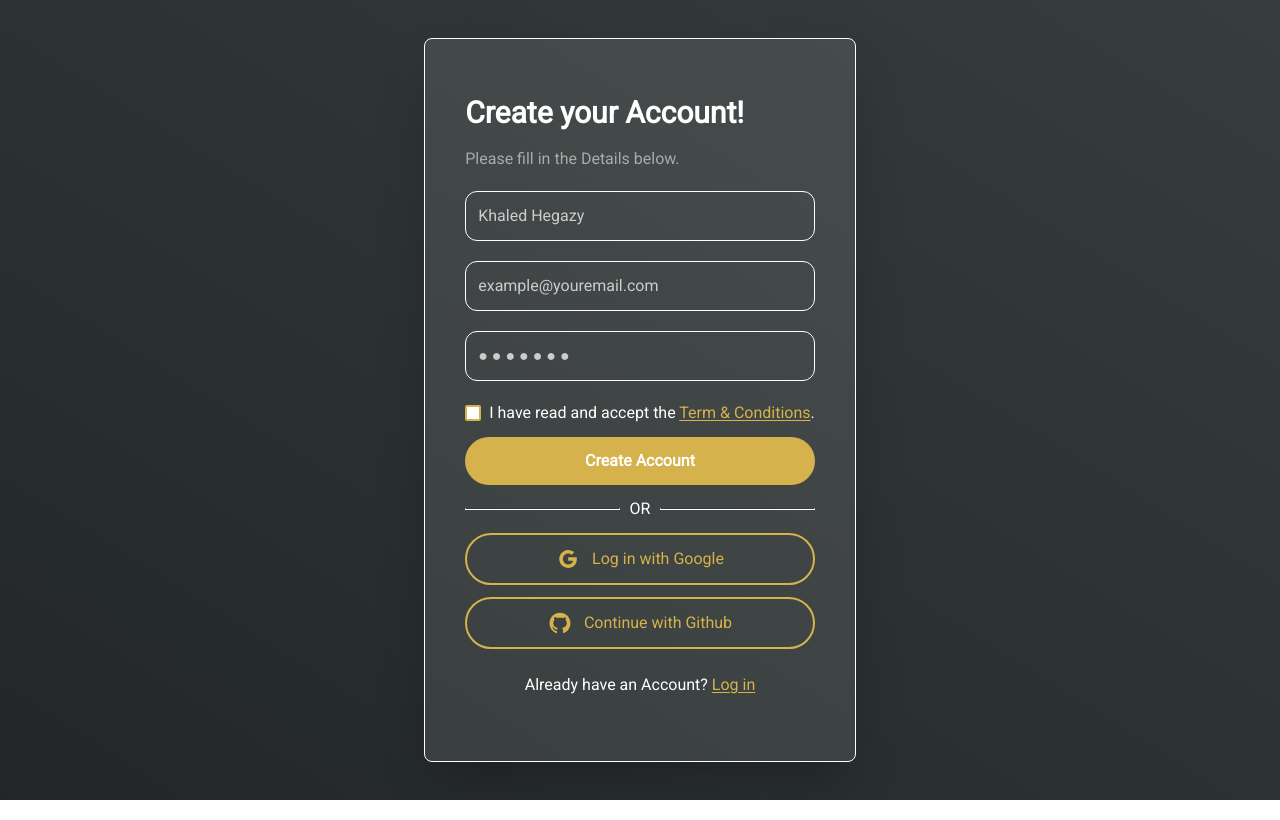
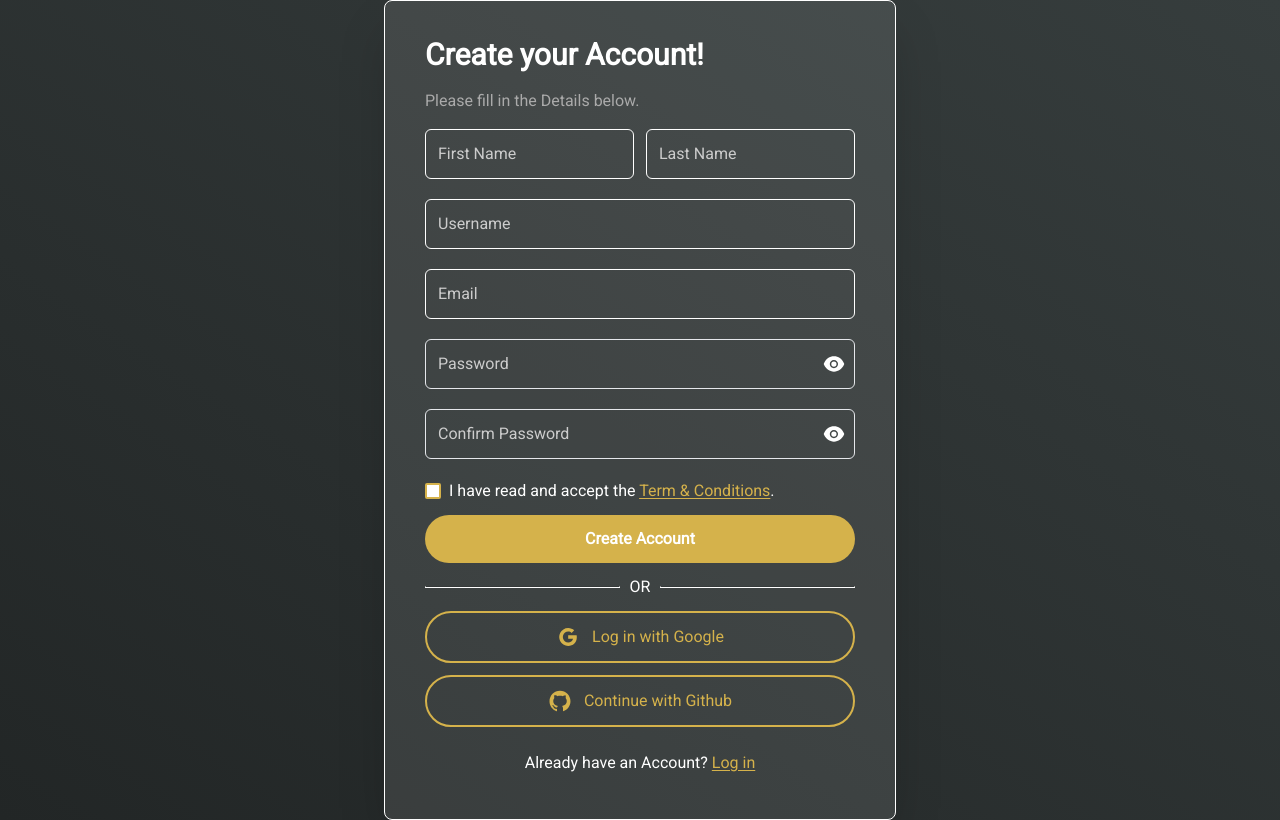
Before and after one commit to catalyst-ci-cd/catalyst-frontend, a React (Vite) app: page /signup in a window 1280 px wide. Built offline with nearby package versions, Linux system fonts and the light colour scheme; no server answers.

Commit message:
Add API Integration with backend endpoints

```diff
--- a/src/App.tsx
+++ b/src/App.tsx
@@ -4,8 +4,6 @@ import Signup from "./pages/Signup";
 import NotFound from "./pages/NotFound";
 
 function App() {
-
-
   return (
     <>
       <Routes>
--- a/src/components/forms/TextField.tsx
+++ b/src/components/forms/TextField.tsx
@@ -1,15 +1,59 @@
-import React, { FC } from "react";
+import { IconButton, Tooltip } from "@mui/material";
+import React, { FC, useState } from "react";
+import { AiFillEye, AiFillEyeInvisible } from "react-icons/ai";
 
 interface TextFieldProps {
   type: React.HTMLInputTypeAttribute;
   placeholder?: string;
+  name?: string;
+  required?: boolean;
+  value: string;
+  setValue: (value: string) => void;
 }
-const TextField: FC<TextFieldProps> = ({ type, placeholder }) => {
-  return (
+const TextField: FC<TextFieldProps> = ({
+  type,
+  placeholder,
+  name,
+  value,
+  setValue,
+  required = false,
+}) => {
+  const [showPassword, setShowPassword] = useState(false);
+  return type === "password" ? (
+    <div className="flex w-full bg-transparent my-5 border border-solid rounded-md text-white [&:focus-within]:border-accent">
+      <input
+        type={showPassword ? "text" : "password"}
+        name={name}
+        className="p-3 placeholder:text-[#ccc] outline-none border-none bg-transparent w-full"
+        placeholder={placeholder}
+        value={value}
+        onChange={(event) => {
+          setValue(event.target.value);
+        }}
+        required={required}
+      />
+
+      <Tooltip title={showPassword ? "Hide Password" : "Show Password"}>
+        <IconButton onClick={() => setShowPassword((prevShow) => !prevShow)}>
+          {showPassword ? (
+            <AiFillEyeInvisible className="text-white" />
+          ) : (
+            <AiFillEye className="text-white" />
+          )}
+        </IconButton>
+      </Tooltip>
+    </div>
+  ) : (
     <input
       type={type}
+      name={name}
       placeholder={placeholder}
-      className="block w-full bg-transparent my-5 p-3 border border-solid border-white rounded-xl text-white placeholder:text-[#ccc] outline-none focus:border-accent"
+      className="block w-full bg-transparent my-5 p-3 border border-solid border-white rounded-md text-white placeholder:text-[#ccc] outline-none focus:border-accent"
+      value={value}
+      onChange={(event) => {
+        setValue(event.target.value);
+      }}
+      required={required}
     />
   );
 };
--- a/src/pages/Login/index.tsx
+++ b/src/pages/Login/index.tsx
@@ -1,20 +1,61 @@
-import { Link } from "react-router-dom";
+import { Link, useNavigate } from "react-router-dom";
 import { Divider } from "@mui/material";
 import CheckBoxField from "@/components/forms/CheckBoxField";
 import TextField from "@/components/forms/TextField";
 import GoogleLogin from "@/components/forms/GoogleLogin";
 import GithubLogin from "@/components/forms/GithubLogin";
+import React, { useCallback, useState } from "react";
+import { LoginHandler } from "@/services/AccountApi";
 
+export interface ILoginFormInput {
+  email: string;
+  password: string;
+}
 const Login = () => {
+  const [formInput, setFormInput] = useState<ILoginFormInput>({
+    email: "",
+    password: "",
+  });
+  const navigate = useNavigate();
+  const handleChange = (value: string, name: keyof ILoginFormInput) => {
+    setFormInput((prevData) => ({ ...prevData, [name]: value }));
+  };
+  const handleSubmit: React.FormEventHandler<HTMLFormElement> = useCallback(
+    async (event) => {
+      event.preventDefault();
+      const response = await LoginHandler(formInput);
+
+      if (response.status === "success") {
+        console.log(response.data);
+        navigate("/");
+      } else {
+        console.log(response.error);
+      }
+    },
+    [formInput]
+  );
   return (
     <div className="grid place-content-center min-h-screen bg-gradient-to-tr from-primary to-secondary font-roboto text-white">
-      <form className="p-10 border border-solid border-white rounded-lg bg-[#ffffff18] shadow-2xl">
+      <form
+        className="p-10 py-5 border border-solid border-white rounded-lg bg-[#ffffff18] shadow-2xl"
+        onSubmit={handleSubmit}
+      >
         <h2 className="text-3xl font-semibold my-4">Welcome back!</h2>
         <p className="text-[#aaa] my-4">
           Please fill in your Email and Password to Log in.
         </p>
-        <TextField type="text" placeholder="example@youremail.com" />
-        <TextField type="password" placeholder="● ● ● ● ● ● ●" />
+        <TextField
+          type="text"
+          placeholder="Email"
+          value={formInput.email}
+          setValue={(value: string) => handleChange(value, "email")}
+        />
+        <TextField
+          type="password"
+          placeholder="Password"
+          value={formInput.password}
+          setValue={(value: string) => handleChange(value, "password")}
+        />
         <div className="flex justify-between">
           <CheckBoxField label={<p>Remember Me</p>} />
           <Link to="#" className="underline text-accent">
--- a/src/pages/Signup/index.tsx
+++ b/src/pages/Signup/index.tsx
@@ -1,18 +1,105 @@
-import { Link } from "react-router-dom";
+import { Link, useNavigate } from "react-router-dom";
 import { Divider } from "@mui/material";
 import CheckBoxField from "@/components/forms/CheckBoxField";
 import TextField from "@/components/forms/TextField";
 import StyledGoogleLogin from "@/components/forms/GoogleLogin";
 import StyledGithubLogin from "@/components/forms/GithubLogin";
+import { useCallback, useState } from "react";
+import { SignUpHandler } from "@/services/AccountApi";
+
+export interface ISignUpFormInput {
+  firstName: string;
+  lastName: string;
+  username: string;
+  email: string;
+  password: string;
+  confirmPassword: string;
+}
+
 const Signup = () => {
+  const [formInput, setFormInput] = useState<ISignUpFormInput>({
+    firstName: "",
+    lastName: "",
+    username: "",
+    email: "",
+    password: "",
+    confirmPassword: "",
+  });
+  const navigate = useNavigate();
+  const handleChange = (value: string, name: keyof ISignUpFormInput) => {
+    setFormInput((prevData) => ({ ...prevData, [name]: value }));
+  };
+  const handleSubmit: React.FormEventHandler<HTMLFormElement> = useCallback(
+    async (event) => {
+      event.preventDefault();
+      const response = await SignUpHandler(formInput);
+      if (response.status === "success") {
+        navigate("/login");
+      } else {
+        console.log(response.error);
+      }
+    },
+    [formInput]
+  );
+
   return (
     <div className="grid place-content-center min-h-screen bg-gradient-to-tr from-primary to-secondary font-roboto text-white">
-      <form className="p-10 border border-solid border-white rounded-lg bg-[#ffffff18] shadow-2xl">
+      <form
+        className="p-10 py-5 border border-solid border-white rounded-lg bg-[#ffffff18] shadow-2xl"
+        onSubmit={handleSubmit}
+      >
         <h2 className="text-3xl font-semibold my-4">Create your Account!</h2>
         <p className="text-[#aaa] my-4">Please fill in the Details below.</p>
-        <TextField type="text" placeholder="Khaled Hegazy" />
-        <TextField type="text" placeholder="example@youremail.com" />
-        <TextField type="password" placeholder="● ● ● ● ● ● ●" />
+        <div className="flex gap-3 -my-5">
+          <TextField
+            type="text"
+            name="firstName"
+            placeholder="First Name"
+            value={formInput.firstName}
+            setValue={(value) => handleChange(value, "firstName")}
+            required={true}
+          />
+          <TextField
+            type="text"
+            name="lastName"
+            placeholder="Last Name"
+            value={formInput.lastName}
+            setValue={(value) => handleChange(value, "lastName")}
+            required={true}
+          />
+        </div>
+        <TextField
+          type="text"
+          name="username"
+          placeholder="Username"
+          value={formInput.username}
+          setValue={(value) => handleChange(value, "username")}
+          required={true}
+        />
+        <TextField
+          type="email"
+          name="email"
+          placeholder="Email"
+          value={formInput.email}
+          setValue={(value) => handleChange(value, "email")}
+          required={true}
+        />
+        <TextField
+          type="password"
+          name="password"
+          placeholder="Password"
+          value={formInput.password}
+          setValue={(value) => handleChange(value, "password")}
+          required={true}
+        />
+        <TextField
+          type="password"
+          name="confirmPassword"
+          placeholder="Confirm Password"
+          value={formInput.confirmPassword}
+          setValue={(value) => handleChange(value, "confirmPassword")}
+          required={true}
+        />
         <CheckBoxField
           label={
             <p>
--- /dev/null
+++ b/src/services/AccountApi.ts
@@ -0,0 +1,83 @@
+import { ISignUpFormInput } from "@/pages/Signup";
+import axiosInstance from "./axiosInstance";
+import { AxiosError } from "axios";
+import { ILoginFormInput } from "@/pages/Login";
+
+type Response<T> =
+  | {
+      status: "success";
+      data: T;
+    }
+  | {
+      status: "error";
+      error: unknown;
+    };
+
+interface ISignUpRequestBody {
+  name: string;
+  username: string;
+  email: string;
+  password: string;
+}
+interface ISignUpResponseBody {
+  message: string;
+  data: {
+    id: string;
+    email: string;
+    name: string;
+    username: string;
+  };
+}
+
+export const SignUpHandler = async (
+  data: ISignUpFormInput
+): Promise<Response<ISignUpResponseBody>> => {
+  try {
+    const requestBody: ISignUpRequestBody = {
+      name: `${data.firstName} ${data.lastName}`,
+      username: data.username,
+      email: data.email,
+      password: data.password,
+    };
+    const response = await axiosInstance.post("/users/register", requestBody);
+    return {
+      status: "success",
+      data: response.data,
+    };
+  } catch (errors) {
+    return {
+      status: "error",
+      error: (errors as AxiosError).response?.data,
+    };
+  }
+};
+
+interface ILoginRequestBody {
+  email: string;
+  password: string;
+}
+
+interface ILoginResponseBody {
+  message: string;
+  data: {
+    jwtToken: string;
+  };
+}
+
+export const LoginHandler = async (
+  data: ILoginFormInput
+): Promise<Response<ILoginResponseBody>> => {
+  try {
+    const requestBody: ILoginRequestBody = {
+      email: data.email,
+      password: data.password,
+    };
+    const response = await axiosInstance.post("/users/login", requestBody);
+    return { status: "success", data: response.data };
+  } catch (errors) {
+    return {
+      status: "error",
+      error: (errors as AxiosError).response?.data,
+    };
+  }
+};
--- a/src/services/axiosInstance.ts
+++ b/src/services/axiosInstance.ts
@@ -1,7 +1,7 @@
 import axios from 'axios';
 
 const axiosInstance = axios.create({
-  baseURL: import.meta.env.VITE_API_ROOT_URL,
+  baseURL: `${import.meta.env.VITE_API_ROOT_URL}/api/v1`,
   headers: {
     'Content-Type': 'application/json',
   },
```
